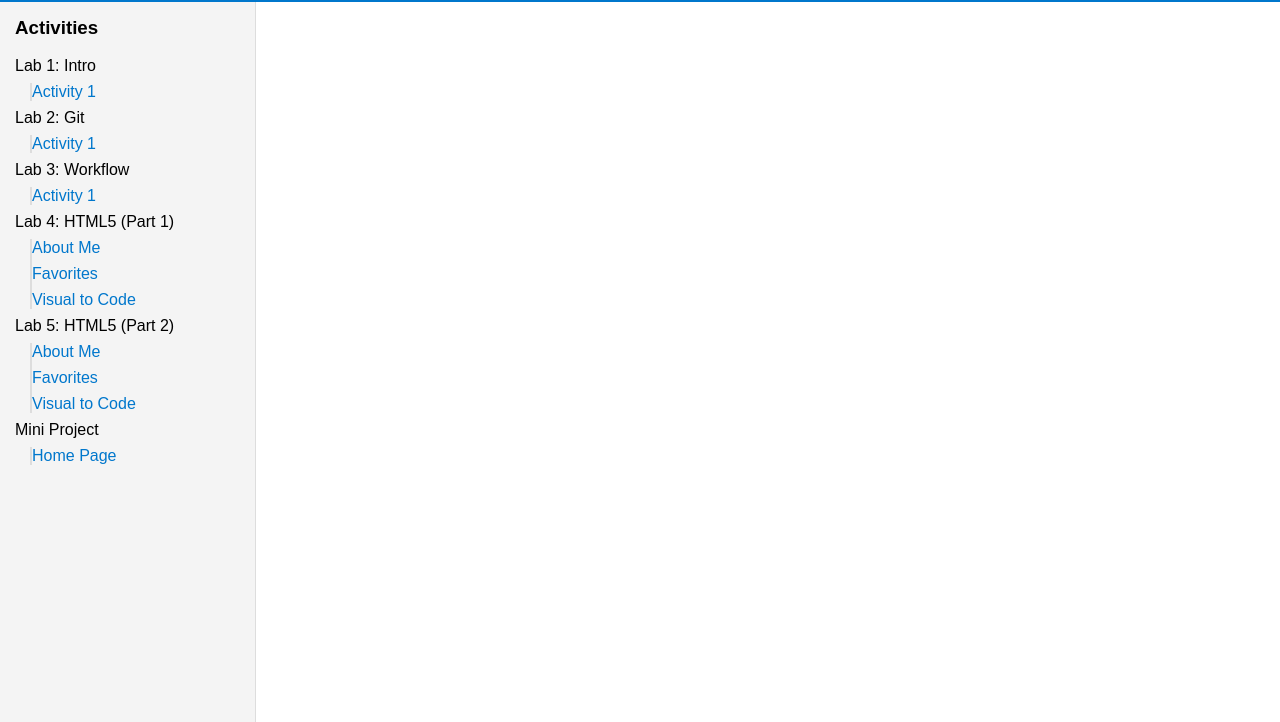
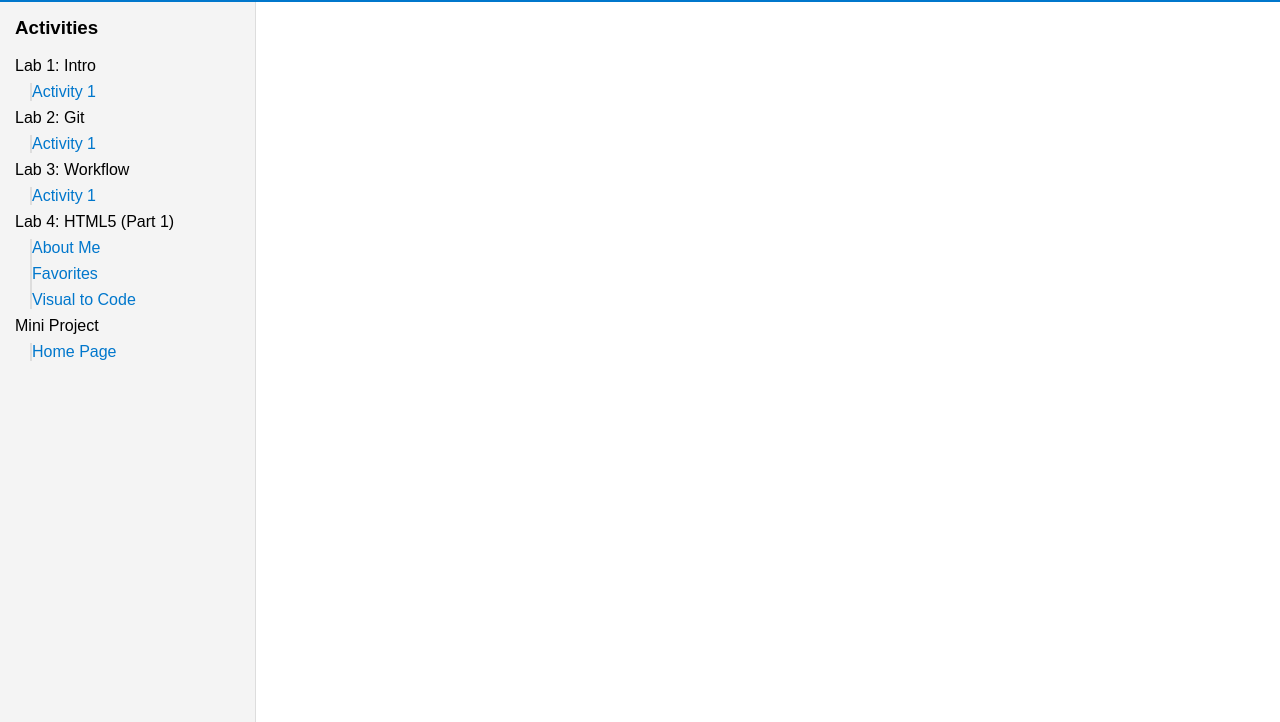
Before and after one commit to michael-serrano/web-dev-labs, a plain HTML site: page index.html in a window 1280 px wide. Shown: the part 129-851 px from the top of the page. Drawn offline with Linux system fonts and the light colour scheme.

Commit message:
Delete Lab5

```diff
--- a/index.html
+++ b/index.html
@@ -54,19 +54,6 @@
             </li>
           </ul>
         </li>
-        <li> Lab 5: HTML5 (Part 2)
-          <ul>
-            <li>
-              <a href="lab5/about.html" target="activity-frame">About Me</a>
-            </li>
-            <li>
-              <a href="lab5/favorites.html" target="activity-frame">Favorites</a>
-            </li>
-            <li>
-              <a href="lab5/visual-code.html" target="activity-frame">Visual to Code</a>
-            </li>
-          </ul>
-        </li>
         <li>Mini Project
           <ul>
             <li><a href="Mini Project/html.index" target="activity-frame">Home Page</a></li>
```
